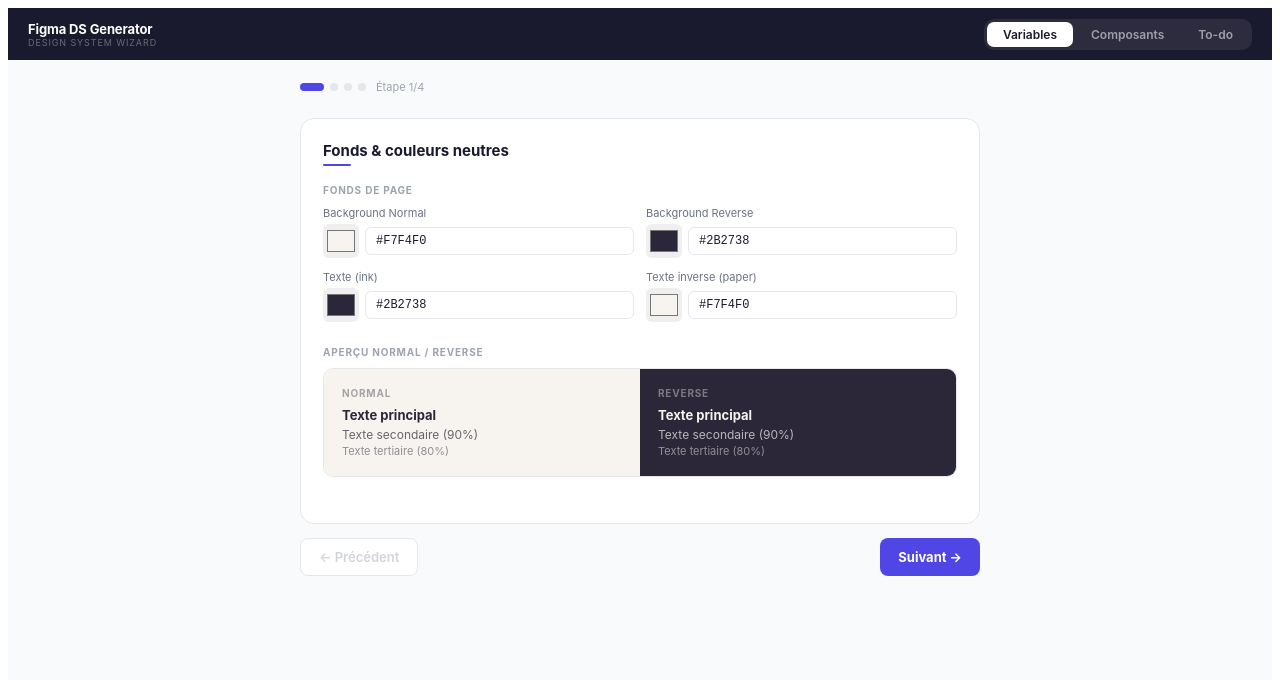
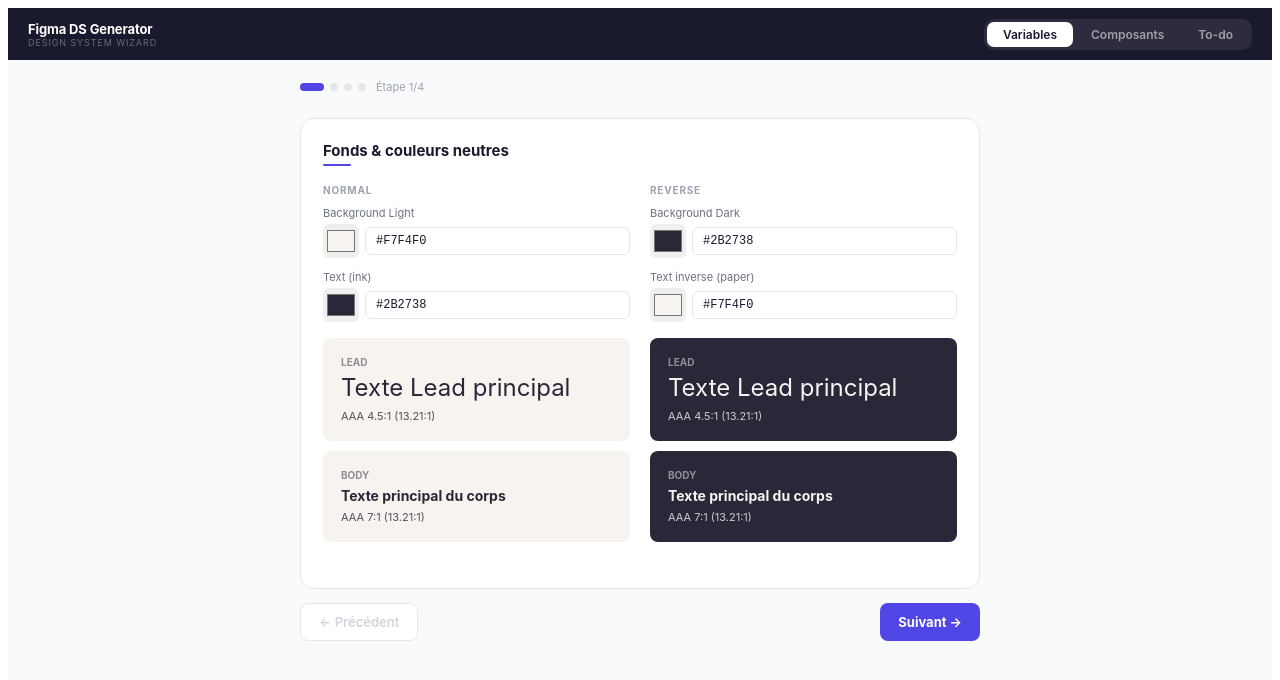
Before and after one commit to flogll/Figma-DS-Wizard, a React (Vite) app: page / in a window 1280 px wide. Shown: the top 680 px of the page. Built offline with nearby package versions, Linux system fonts and the light colour scheme.

Commit message:
feat: implement two-column contrast layout and checker to Step 1

```diff
--- a/src/Interface.jsx
+++ b/src/Interface.jsx
@@ -114,9 +114,29 @@ export default function App() {
 
   const renderStep0 = () => (
     <div>
-      <Section title="Fonds de page">
-        <div style={{ display: "grid", gridTemplateColumns: "1fr 1fr", gap: 12 }}>
-          {[["bgLight", "Background Normal"], ["bgDark", "Background Reverse"], ["ink", "Texte (ink)"], ["paper", "Texte inverse (paper)"]].map(([key, label]) => (
+    <div style={{ display: "grid", gridTemplateColumns: "1fr 1fr", gap: 20 }}>
+      {[
+        {
+          label: "Normal",
+          bgKey: "bgLight", fgKey: "ink",
+          bgLabel: "Background Light", fgLabel: "Text (ink)",
+          targetLead: 4.5, targetBody: 7
+        },
+        {
+          label: "Reverse",
+          bgKey: "bgDark", fgKey: "paper",
+          bgLabel: "Background Dark", fgLabel: "Text inverse (paper)",
+          targetLead: 4.5, targetBody: 7
+        }
+      ].map((mode) => (
+        <div key={mode.label}>
+          <Section title={mode.label}>
+            {/* Sélecteurs */}
+            <div style={{ display: "flex", flexDirection: "column", gap: 12, marginBottom: 16 }}>
+              {[
+                { key: mode.bgKey, label: mode.bgLabel },
+                { key: mode.fgKey, label: mode.fgLabel }
+              ].map(({ key, label }) => (
                 <div key={key}>
                   <label style={{ fontFamily: SANS, fontSize: 11, color: "#6b7280", display: "block", marginBottom: 4 }}>{label}</label>
                   <div style={{ display: "flex", gap: 6, alignItems: "center" }}>
@@ -127,19 +147,61 @@ export default function App() {
                 </div>
               ))}
             </div>
+
+            {/* Previews verticalement */}
+            <div style={{ display: "flex", flexDirection: "column", gap: 10 }}>
+              {/* Lead Preview */}
+              {(() => {
+                const fg = config[mode.fgKey];
+                const bg = config[mode.bgKey];
+                const ratio = getContrastRatio(fg, bg);
+                const isOk = ratio >= mode.targetLead;
+                const suggested = isOk ? null : getClosestAAAColor(fg, bg, mode.targetLead);
+                const tooltip = isOk
+                  ? `Contraste AAA conforme : ${ratio.toFixed(2)}:1`
+                  : `⚠️ Insuffisant : ${ratio.toFixed(2)}:1. Suggéré : ${suggested}`;
+
+                return (
+                  <div title={tooltip} style={{
+                    padding: 16, background: bg, borderRadius: 8, display: "flex", flexDirection: "column", gap: 6,
+                    border: `2px solid ${isOk ? "transparent" : "#ef4444"}`,
+                    transition: "all 0.2s"
+                  }}>
+                    <div style={{ fontFamily: SANS, fontSize: 10, fontWeight: 700, color: fg, opacity: 0.5, textTransform: "uppercase" }}>Lead</div>
+                    <div style={{ fontFamily: SANS, fontSize: 24, fontWeight: 400, color: fg, lineHeight: 1.2 }}>Texte Lead principal</div>
+                    <div style={{ fontFamily: SANS, fontSize: 11, color: fg, opacity: 0.8 }}>{`AAA 4.5:1 (${ratio.toFixed(2)}:1)`}</div>
+                  </div>
+                );
+              })()}
+
+              {/* Body Preview */}
+              {(() => {
+                const fg = config[mode.fgKey];
+                const bg = config[mode.bgKey];
+                const ratio = getContrastRatio(fg, bg);
+                const isOk = ratio >= mode.targetBody;
+                const suggested = isOk ? null : getClosestAAAColor(fg, bg, mode.targetBody);
+                const tooltip = isOk
+                  ? `Contraste AAA conforme : ${ratio.toFixed(2)}:1`
+                  : `⚠️ Insuffisant : ${ratio.toFixed(2)}:1. Suggéré : ${suggested}`;
+
+                return (
+                  <div title={tooltip} style={{
+                    padding: 16, background: bg, borderRadius: 8, display: "flex", flexDirection: "column", gap: 6,
+                    border: `2px solid ${isOk ? "transparent" : "#ef4444"}`,
+                    transition: "all 0.2s"
+                  }}>
+                    <div style={{ fontFamily: SANS, fontSize: 10, fontWeight: 700, color: fg, opacity: 0.5, textTransform: "uppercase" }}>Body</div>
+                    <div style={{ fontFamily: SANS, fontSize: 14, fontWeight: 700, color: fg }}>Texte principal du corps</div>
+                    <div style={{ fontFamily: SANS, fontSize: 11, color: fg, opacity: 0.8 }}>{`AAA 7:1 (${ratio.toFixed(2)}:1)`}</div>
+                  </div>
+                );
+              })()}
+            </div>
           </Section>
-      <Section title="Aperçu Normal / Reverse">
-        <div style={{ display: "grid", gridTemplateColumns: "1fr 1fr", borderRadius: 10, overflow: "hidden", border: "1px solid #e5e7eb" }}>
-          {[{ bg: config.bgLight, fg: config.ink, label: "Normal" }, { bg: config.bgDark, fg: config.paper, label: "Reverse" }].map(({ bg, fg, label }) => (
-            <div key={label} style={{ padding: 18, background: bg }}>
-              <div style={{ fontFamily: SANS, fontSize: 10, fontWeight: 700, color: fg, opacity: 0.4, textTransform: "uppercase", letterSpacing: "0.08em", marginBottom: 8 }}>{label}</div>
-              <div style={{ fontFamily: SANS, fontSize: 13, fontWeight: 700, color: fg, marginBottom: 4 }}>Texte principal</div>
-              <div style={{ fontFamily: SANS, fontSize: 12, color: fg, opacity: 0.7, marginBottom: 2 }}>Texte secondaire (90%)</div>
-              <div style={{ fontFamily: SANS, fontSize: 11, color: fg, opacity: 0.5 }}>Texte tertiaire (80%)</div>
         </div>
       ))}
     </div>
-      </Section>
     </div>
   );
 
```
Lines whose indentation alone changed are shown as unchanged.
